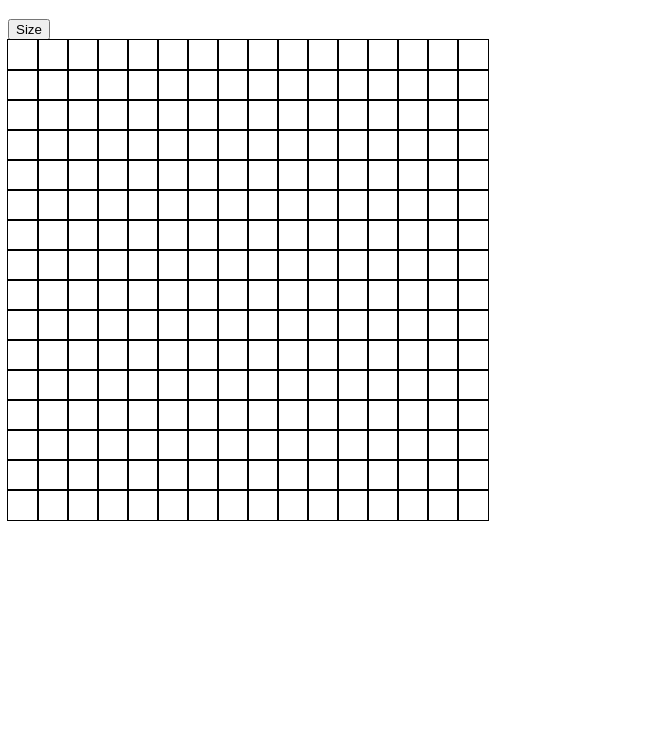
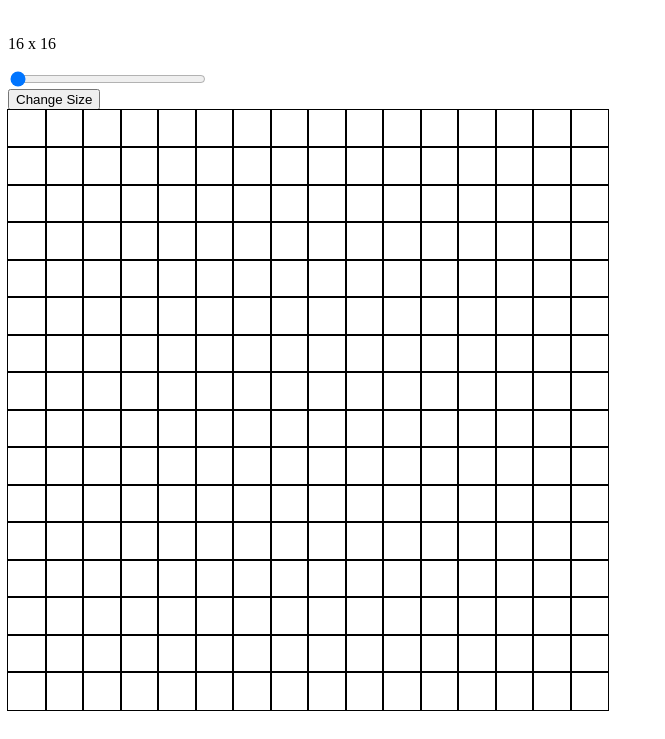
Before and after one commit to Tsanichara/Etch-A-Sketch, a plain HTML site: page index.html in a window 1280 px wide. Shown: the part 61-800 px from the top of the page, without its empty margins (0-665 px from the left). Drawn offline with Linux system fonts and the light colour scheme.

Commit message:
Added range slider and button to change amount of sqaures in grid on page

```diff
--- a/Etch.js
+++ b/Etch.js
@@ -1,4 +1,5 @@
 const container = document.querySelector(".container");
+
 /*
 function createDivs(){
 
@@ -18,6 +19,8 @@ function createDivs(){
 
 
 function createDivs(n){
+
+
     let square = n**2;
 
     for(let i = 0; i < square; i++){
@@ -36,3 +39,32 @@ function createDivs(n){
 }
 
 createDivs(16);
+
+
+function sizeChange(n){
+    while(container.firstChild){
+        container.removeChild(container.lastChild);
+    }
+    createDivs(n);
+}
+
+
+let sizeBtn = document.querySelector(".size");
+
+sizeBtn.addEventListener("click", function(){
+    let newSize = document.getElementById("range").value;
+    sizeChange(newSize);
+});
+
+
+let slider = document.getElementById("range");
+
+let output = document.getElementById("value");
+output.innerHTML = slider.value;
+let output2 = document.getElementById("value2");
+output2.innerHTML = slider.value;
+
+slider.oninput = function() {
+    output.innerHTML = this.value;
+    output2.innerHTML = this.value;
+  }
--- a/index.html
+++ b/index.html
@@ -10,7 +10,19 @@
 <body>
     <h1>Etch-A-Sketch</h1>
 
-    <button>Size</button>
+    <div class="EditSize">
+        <div class="slideContainer">
+            <p><span id="value">16</span> x <span id="value2">16</span></p>
+            <input type="range" min="16" max="100" value="16" class="slider" id="range">
+
+        </div>
+
+        <button class="size">Change Size</button>
+
+
+    </div>
+
+
 
     <div class="container">
 
--- a/styles.css
+++ b/styles.css
@@ -1,10 +1,18 @@
 .container{
     display: grid;
-    width: 480px;
-    height: 480px;
+    width: 600px;
+    height: 600px;
 
 }
 /*
 grid-template-columns: repeat(16, 30px);
     grid-template-rows: repeat(16, 30px);
 */
+
+
+.slideContainer{
+    display: flex;
+    flex-direction: column;
+
+    width: 200px;
+}
```
